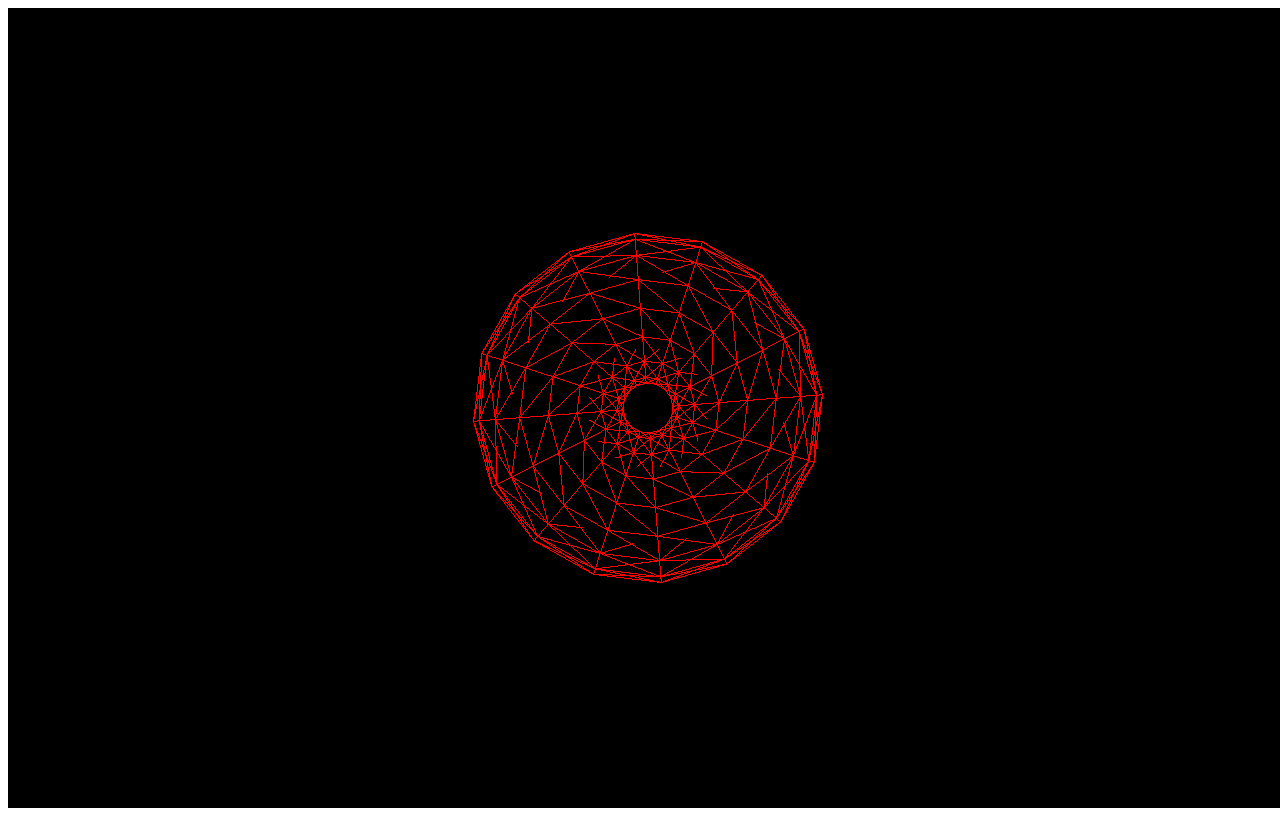
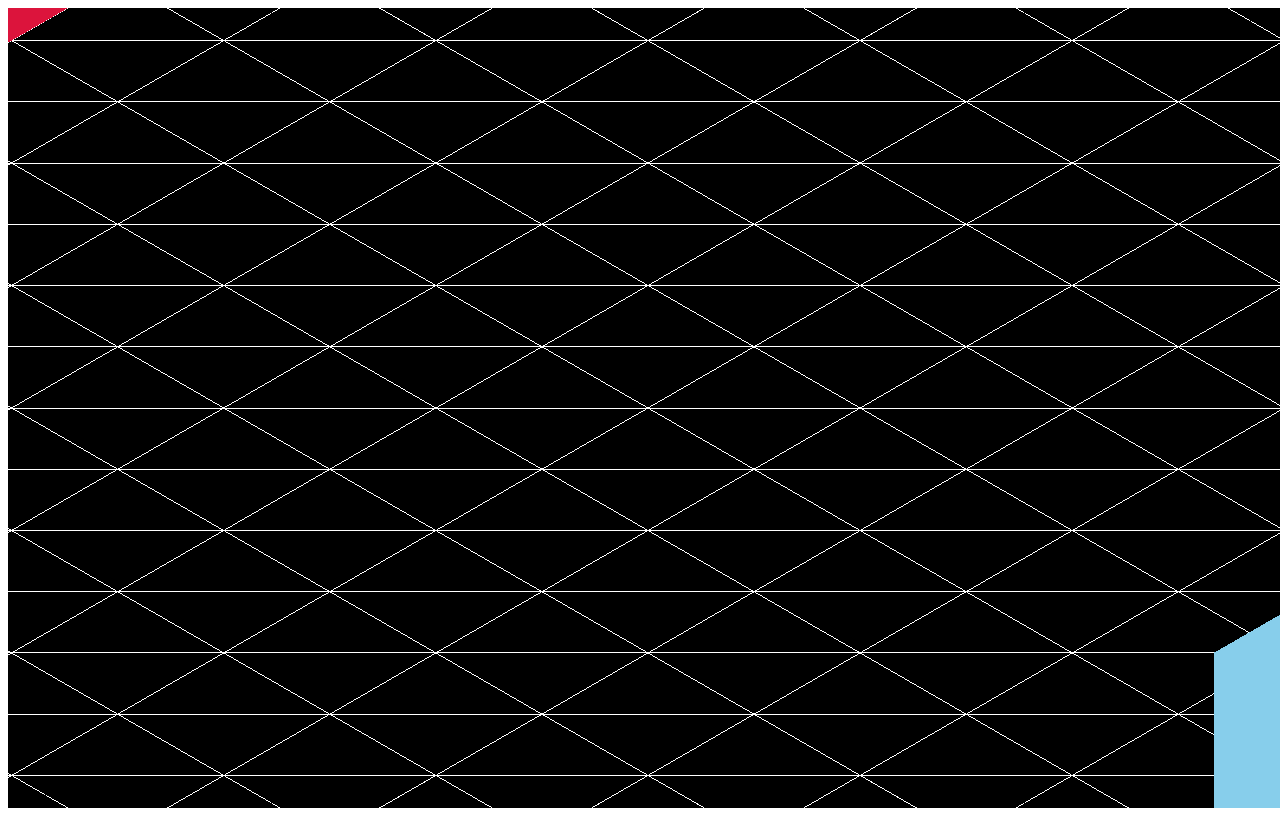
Before and after one commit to AleBaena23/MotoresVideojuegos, a website built with Vite: page index.html in a window 1280 px wide. Built offline with nearby package versions, Linux system fonts and the light colour scheme.

Commit message:
Ejercicio8

```diff
--- /dev/null
+++ b/Pruebas/ejercicio8.js
@@ -0,0 +1,64 @@
+import * as THREE from 'three'
+import Luisito from '/src/luisito.js';
+
+const luisito = new Luisito()
+
+
+luisito.camera.instance.position.set(100,100,100);
+luisito.camera.instance.rotation.order = 'YXZ'
+luisito.camera.instance.rotation.y = Math.PI / 4;
+luisito.camera.instance.rotation.x = Math.atan(-1/Math.sqrt(2));
+luisito.camera.instance.zoom = 20
+luisito.camera.instance.updateProjectionMatrix()
+
+const player = luisito.mesh.CreateFromGeometry(
+
+new THREE.BoxGeometry(20,20,20),
+new THREE.MeshBasicMaterial({color: 'skyblue'})
+
+)
+
+const grid = luisito.mesh.CreateFromGeometry(
+    new THREE.PlaneGeometry(300,300,20,20),
+    new THREE.MeshBasicMaterial({wireframe:true})
+)
+
+grid.rotation.order = 'YXZ';
+grid.rotation.y = -Math.PI / 2;
+grid.rotation.x = Math.PI / 2;
+player.position.set(100,10,0)
+
+const enemy = luisito.mesh.CreateFromGeometry(
+    new THREE.BoxGeometry(20,20,20),
+    new THREE.MeshBasicMaterial({color:'crimson'})
+)
+
+enemy.position.set(-100,10,0)
+
+
+// Velocidad constante
+const enemySpeed = 0.2; // Unidades por segundo
+
+
+luisito.update = (dt) => {
+
+    /*let distance = new THREE.Vector3()
+    distance.subVectors(player.position, enemy.position)
+    enemy.position.add(distance.multiplyScalar(dt))*/
+
+    // Calcula el desplazamiento basado en la velocidad constante
+    const displacement = enemySpeed * dt;
+
+    // Calcula la dirección del movimiento del enemigo
+    const direction = new THREE.Vector3();
+    direction.subVectors(player.position, enemy.position).normalize();
+
+    // Calcula el desplazamiento en la dirección adecuada
+    const movement = direction.multiplyScalar(displacement);
+
+    // Aplica el movimiento al enemigo
+    //enemy.position.add(movement);
+
+}
+
+luisito.start()
--- a/index.html
+++ b/index.html
@@ -14,7 +14,8 @@
 
     <!-- Contenedor para los botones -->
     <div id="buttons-container"></div>
-    <script type="module" src="./Pruebas/pruebaGeometrias.js"></script>
+    <script type="module" src="./Pruebas/ejercicio8.js"></script>
+
 
 
 </body>
--- a/src/camara.js
+++ b/src/camara.js
@@ -12,7 +12,7 @@ export default class Camera{
             this.window.height,-this.window.height
         )
 
-        this.instance.position.set(0,0,125)
+        this.instance.position.set(0,0,0)
         this.scene.add(this.instance)
     }
 
```
